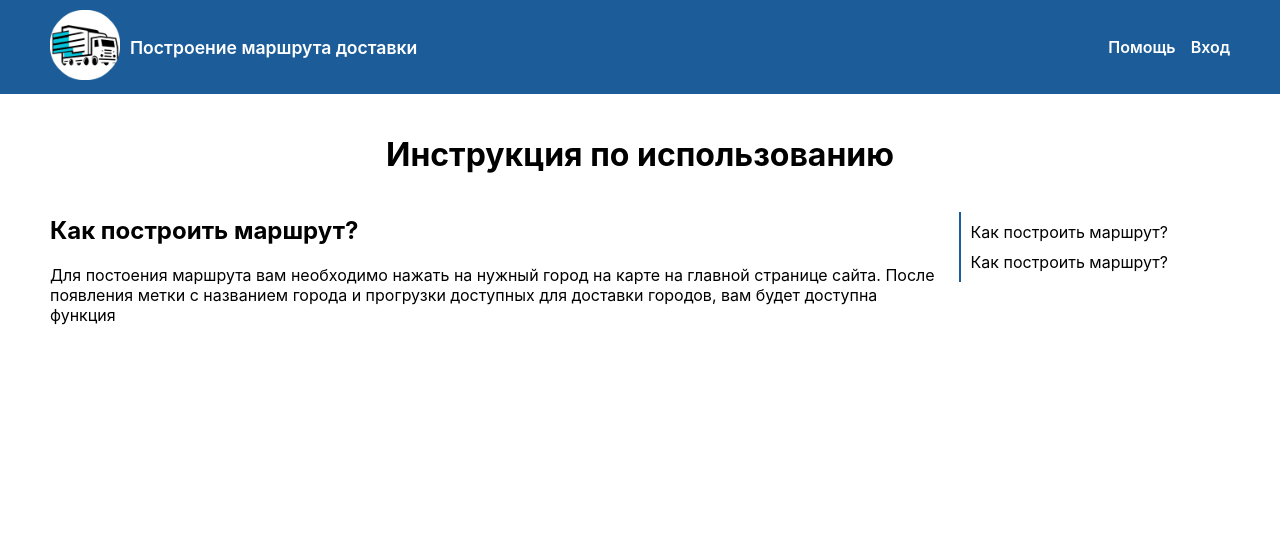
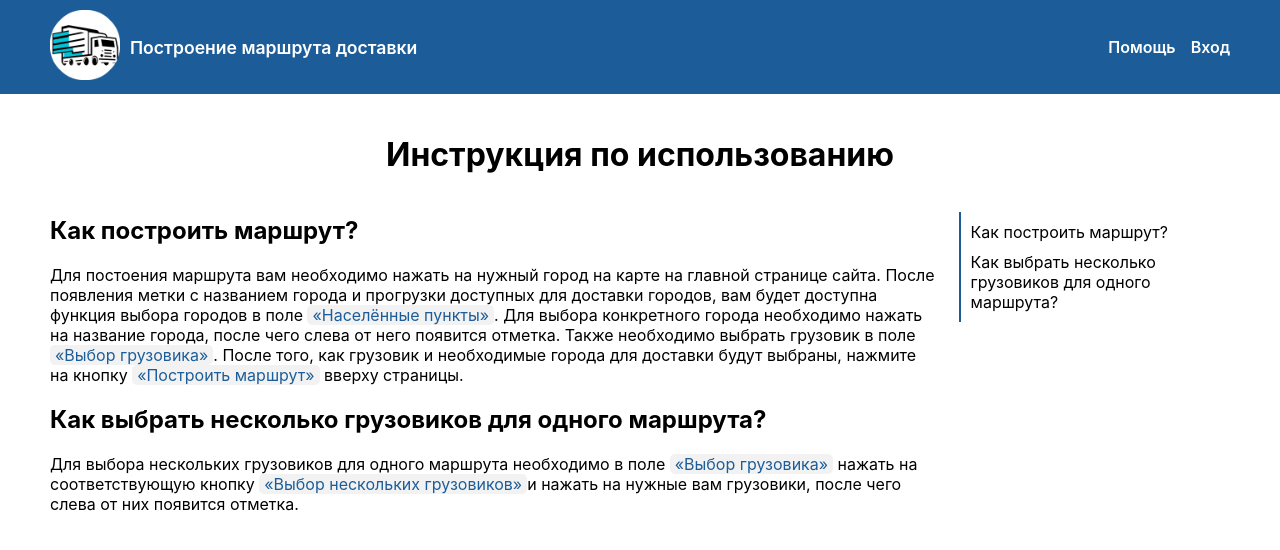
Before and after one commit to maralienet/diploma-client, a React (Create React App) app: page /help in a window 1280 px wide. Shown: the top 550 px of the page. Built offline with nearby package versions, Linux system fonts and the light colour scheme.

Commit message:
git commit

```diff
--- a/src/Components/CitiesSelect.jsx
+++ b/src/Components/CitiesSelect.jsx
@@ -94,7 +94,6 @@ function CitiesSelect() {
                     }
                 </div>
                     <div className="addCity">
-                        {/* <div>Ничего не найдено</div> */}
                         <div className="add" onClick={() => setAddCity(true)}>
                             <img src={add} /> Добавить
                         </div>
--- a/src/Pages/Help.jsx
+++ b/src/Pages/Help.jsx
@@ -9,8 +9,25 @@ function Help() {
                     <div className="advice" id='adv1'>
                         <h2>Как построить маршрут?</h2>
                         <p>
-                            Для постоения маршрута вам необходимо нажать на нужный город на карте на главной странице сайта.
-                            После появления метки с названием города и прогрузки доступных для доставки городов, вам будет доступна функция
+                            Для постоения маршрута вам необходимо нажать на нужный
+                            город на карте на главной странице сайта.
+                            После появления метки с названием города и прогрузки
+                            доступных для доставки городов, вам будет доступна
+                            функция выбора городов в поле <span className='highlight'>«Населённые пункты»</span>.
+                            Для выбора конкретного города необходимо нажать на
+                            название города, после чего слева от него появится отметка.
+                            Также необходимо выбрать грузовик в поле <span className='highlight'>«Выбор грузовика»</span>.
+                            После того, как грузовик и необходимые города для доставки
+                            будут выбраны, нажмите на кнопку <span className='highlight'>«Построить маршрут»</span> вверху страницы.
+                        </p>
+                    </div>
+                    <div className="advice" id='adv2'>
+                        <h2>Как выбрать несколько грузовиков для одного маршрута?</h2>
+                        <p>
+                            Для выбора нескольких грузовиков для одного маршрута
+                            необходимо в поле <span className='highlight'>«Выбор грузовика»</span> нажать на
+                            соответствующую кнопку <span className='highlight'>«Выбор нескольких грузовиков»</span>
+                            и нажать на нужные вам грузовики, после чего слева от них появится отметка.
                         </p>
                     </div>
                 </main>
@@ -19,8 +36,8 @@ function Help() {
                         <a className="advItem" href='#adv1'>
                             Как построить маршрут?
                         </a>
-                        <a className="advItem">
-                            Как построить маршрут?
+                        <a className="advItem" href='#adv2'>
+                            Как выбрать несколько грузовиков для одного маршрута?
                         </a>
                     </ul>
                 </aside>
--- a/src/index.scss
+++ b/src/index.scss
@@ -122,6 +122,8 @@ body {
 }
 
 header {
+  position: sticky;
+  top: 0;
   &>div {
     background-color: $lapis-lazuli;
     @include centeredFlex;
@@ -789,12 +791,25 @@ header {
 
     main {
       width: 75%;
+    }
+    .advice{
+      p{
+        margin: 0;
+      }
+    }
 
+    .highlight{
+      color: $lapis-lazuli;
+      background-color: #eeeeeec3;
+      border-radius: 5px;
+      padding: 0 5px;
     }
 
     aside {
       width: 23%;
       ul{
+      position: sticky;
+      top: 100px;
         display: flex;
         flex-direction: column;
         gap: 10px;
```
